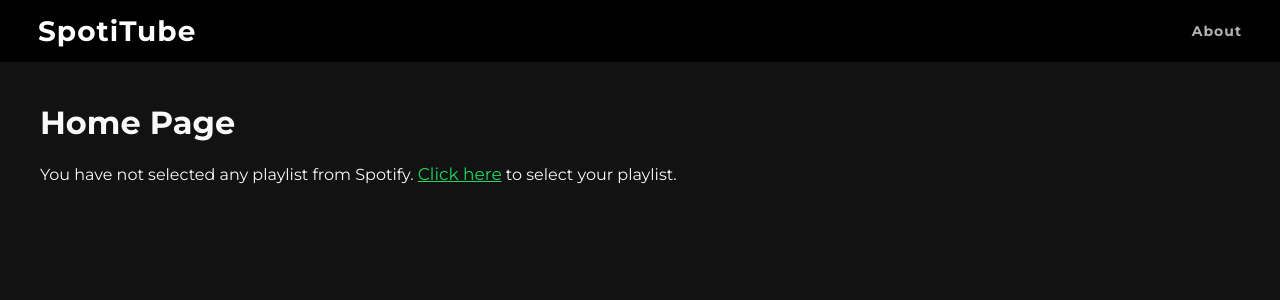
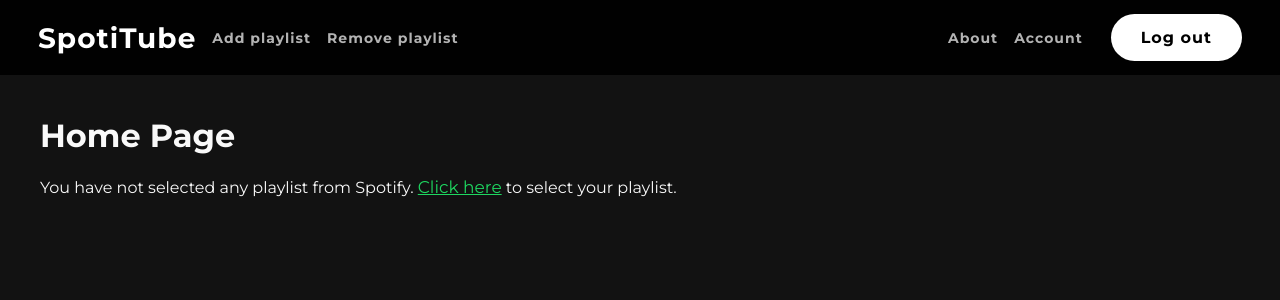
Before and after one commit to longquangle/spotitube, a Python web app: template templates/home.html in a window 1280 px wide. Shown: the top 300 px of the page. Run offline with Jinja, Linux system fonts and the light colour scheme; the template is opened without the code that fills it, so the values that code supplies are empty.

Commit message:
updated home html and spotify login
always show dialog for spotify login

```diff
--- a/models.py
+++ b/models.py
@@ -22,7 +22,6 @@ class User(db.Model, UserMixin):
     spotify_expires_at = db.Column(db.Float)
     spotify_playlist_url = db.Column(db.String(150))
     spotify_playlist_name = db.Column(db.String(150))
-
     youtube_access_token = db.Column(db.String(150))
     youtube_refresh_token = db.Column(db.String(100))
     youtube_playlist_id = db.Column(db.String(100))
--- a/routes.py
+++ b/routes.py
@@ -42,7 +42,7 @@ def spotify_login():
         'response_type': 'code',
         'scope': scope,
         'redirect_uri': 'http://localhost:5000/spotify_callback',
-        'show_dialog': False
+        'show_dialog': True
     }
 
     auth_url = f"https://accounts.spotify.com/authorize?{urlencode(params)}"
--- a/templates/home.html
+++ b/templates/home.html
@@ -3,7 +3,7 @@
 <h1>Home Page</h1>
     {% if current_user.spotify_playlist_name and current_user.spotify_playlist_name and current_user.youtube_access_token and current_user.youtube_refresh_token and current_user.youtube_playlist_id %}
     <p>You currently select <span class="playlist-name">{{current_user.spotify_playlist_name}}</span> playlist from Spotify. <a href="/spotify_playlists" class="green-link">Click here</a> to change your playlist.</p>
-    <p><a href="/spotify_remove_playlist" class="green-link">Click here</a> to remove playlist and stop synchronizing selected playlist on YouTube.</p>
+    <p><a href="/spotify_remove_playlist" class="green-link">Click here</a> to remove playlist and stop synchronizing selected playlist on to YouTube.</p>
     {% else %}
         {% if not current_user.spotify_playlist_name or not current_user.spotify_playlist_name %}
         <p>You have not selected any playlist from Spotify. <a href="/spotify_playlists" class="green-link">Click here</a> to select your playlist.</p>
--- a/templates/layout.html
+++ b/templates/layout.html
@@ -21,13 +21,17 @@
       <div class="topbar">
           <div class="navbar">
             <a href="/" class="logo">SpotiTube</a>
+            {% if current_user.spotify_playlist_name and current_user.spotify_playlist_url %}
+            <a href="/spotify_playlists" class="link">Change playlist</a>
+            {% else %}
+            <a href="/spotify_playlists" class="link">Add playlist</a>
+            {% endif %}
+            <a href="/spotify_remove_playlist" class="link">Remove playlist</a>
           </div>
           <div class="navbar">
               <a href="/about" class="link" target="_blank">About</a>
-              {% if current_user.is_authenticated %}
-                <a href="/account" class="link">Account</a>
-                <a href="/spotify_logout" class="button">Log out</a>
-              {% endif %}
+              <a href="/account" class="link">Account</a>
+              <a href="/spotify_logout" class="button">Log out</a>
           </div>
       </div>
     </div>
```
Also changed, not shown: static/s_logo.ico.
